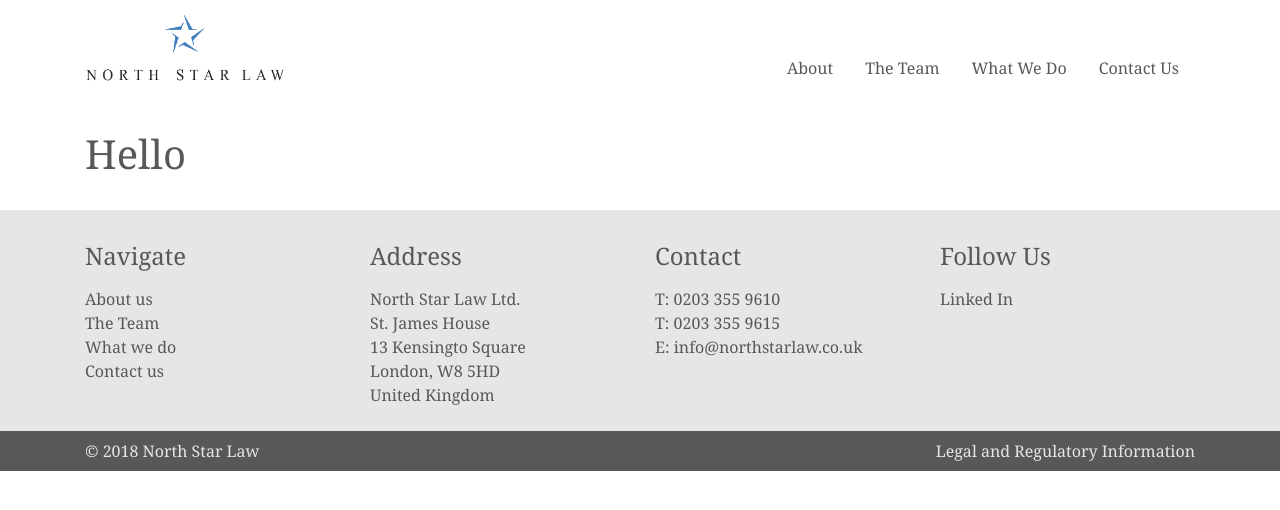
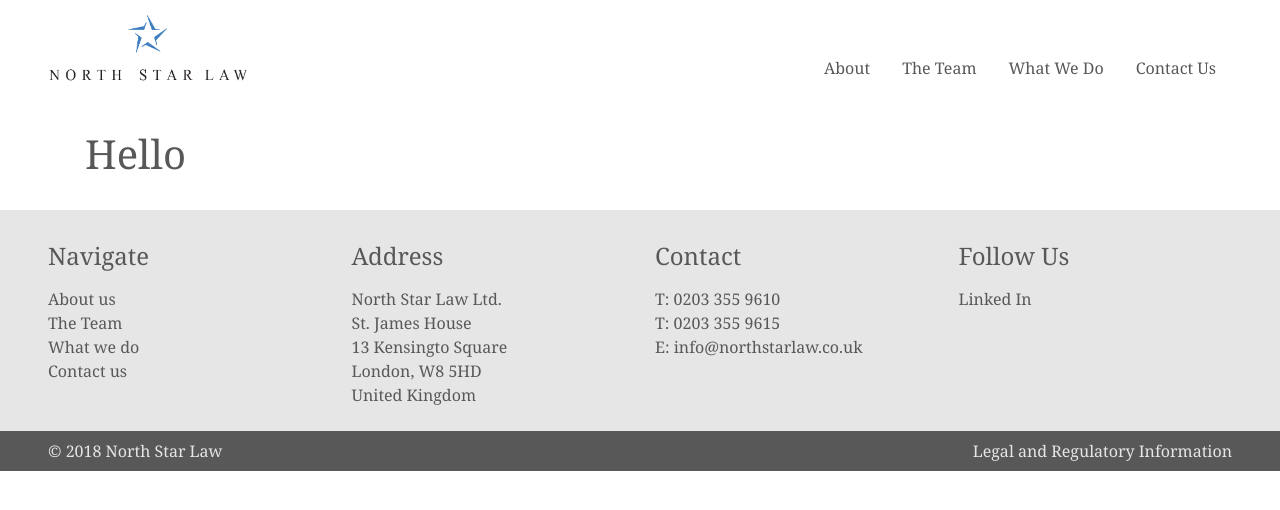
Before and after one commit to northstarlaw/website, a Jekyll site: the page built from docs/index.html, in a window 1280 px wide. Shown: the top 510 px of the page. Built offline with Jekyll 4.4.1, drawn with Linux system fonts in a browser that asks for light colours.

Commit message:
deleted container class and added some bootstrap utilities classes to… (#18)
* deleted container class and added some bootstrap utilities classes to make header and footer wider

* added px-5 class

```diff
--- a/docs/_includes/footer.html
+++ b/docs/_includes/footer.html
@@ -1,6 +1,6 @@
 <footer>
   <section class="footer">
-    <div class="container">
+    <div class="px-5">
       <div class="row">
         <div class="col-md-3">
           <h1 class="h2">Navigate</h1>
@@ -41,7 +41,7 @@
     </div>
   </section>
   <div class="footer-legal">
-    <div class="container">
+    <div class="px-5">
       <div class="row">
         <div class="col">© 2018 North Star Law</div>
         <div class="col text-right">Legal and Regulatory Information</div>
--- a/docs/_includes/header.html
+++ b/docs/_includes/header.html
@@ -1,6 +1,6 @@
 <header>
   <div class="header">
-    <div class="container">
+    <div class="px-5">
       <nav class="navbar">
         <a class="navbar-brand" href="/website/">
           <img src="{{site.baseurl}}/assets/images/logo.png" alt="North Star Law" class="header-brand-image">
```
